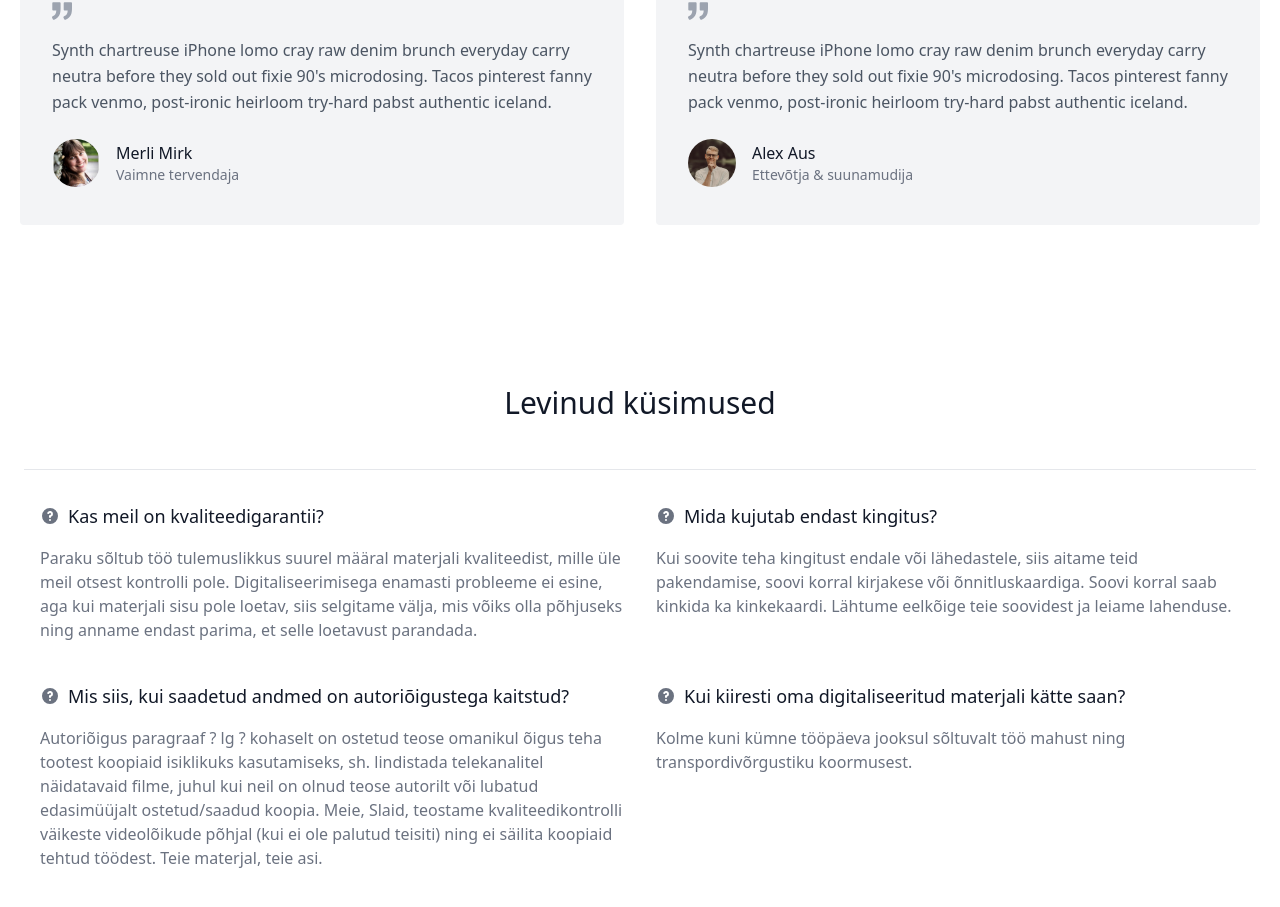
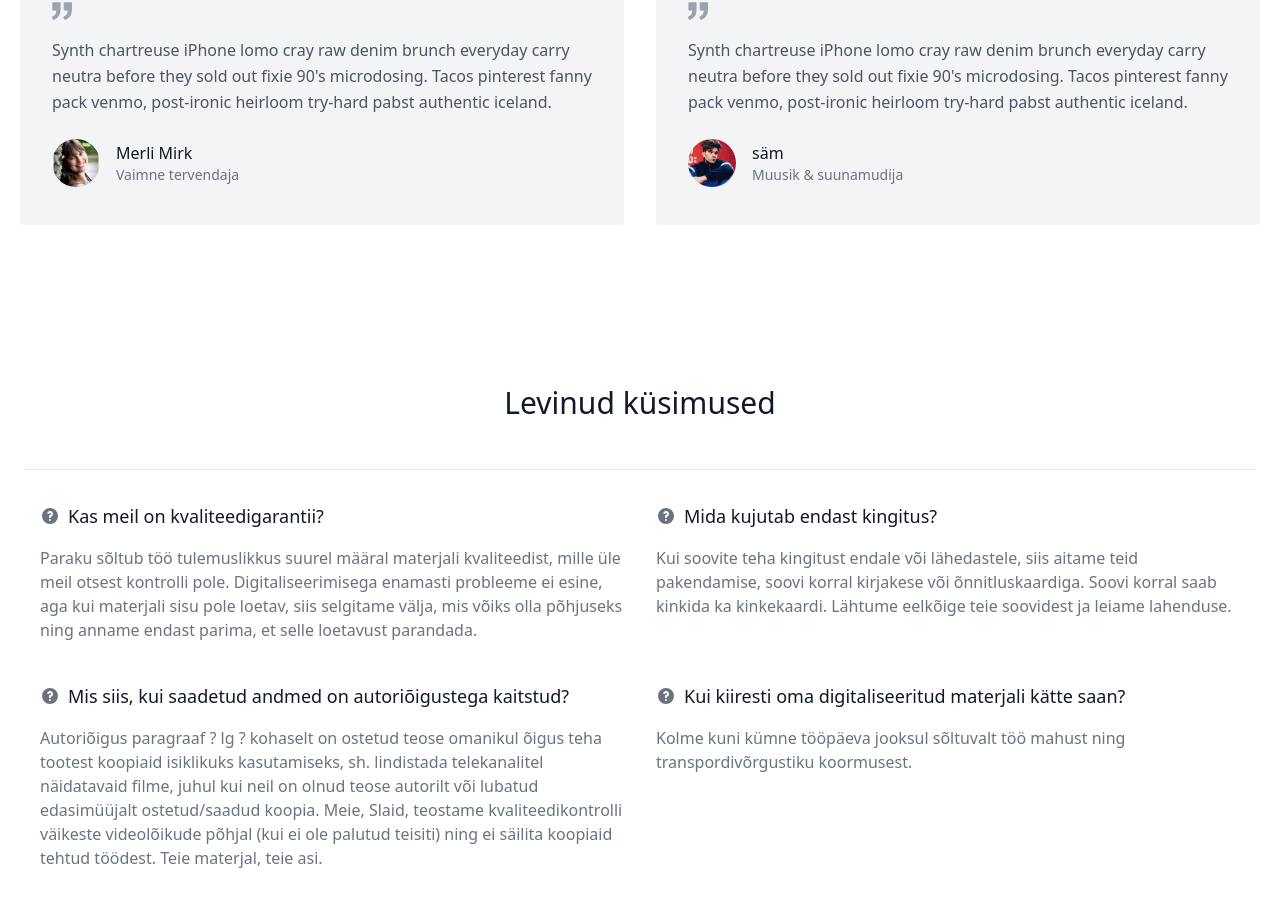
Before and after one commit to Yabodo/slaid, a Nuxt app: page / in a window 1280 px wide. Shown: the part 1700-2607 px from the top of the page. Built offline with nearby package versions, Linux system fonts and the light colour scheme; no server answers.

Commit message:
testimonial person update

```diff
--- a/pages/index.vue
+++ b/pages/index.vue
@@ -275,10 +275,10 @@ import { ref, computed } from 'vue'
           </svg>
           <p class="leading-relaxed mb-6">Synth chartreuse iPhone lomo cray raw denim brunch everyday carry neutra before they sold out fixie 90's microdosing. Tacos pinterest fanny pack venmo, post-ironic heirloom try-hard pabst authentic iceland.</p>
           <a class="inline-flex items-center">
-            <img alt="testimonial" :src="`img/${'Alex-156x156'}.png`" class="w-12 h-12 rounded-full flex-shrink-0 object-cover object-center">
+            <img alt="testimonial" :src="`img/${'s2m-156x156'}.png`" class="w-12 h-12 rounded-full flex-shrink-0 object-cover object-center">
             <span class="flex-grow flex flex-col pl-4">
-              <span class="title-font font-medium text-gray-900">Alex Aus</span>
-              <span class="text-gray-500 text-sm">Ettevõtja & suunamudija</span>
+              <span class="title-font font-medium text-gray-900">säm</span>
+              <span class="text-gray-500 text-sm">Muusik & suunamudija</span>
             </span>
           </a>
         </div>
```
Also changed, not shown: public/img/s2m-156x156.png (added).
